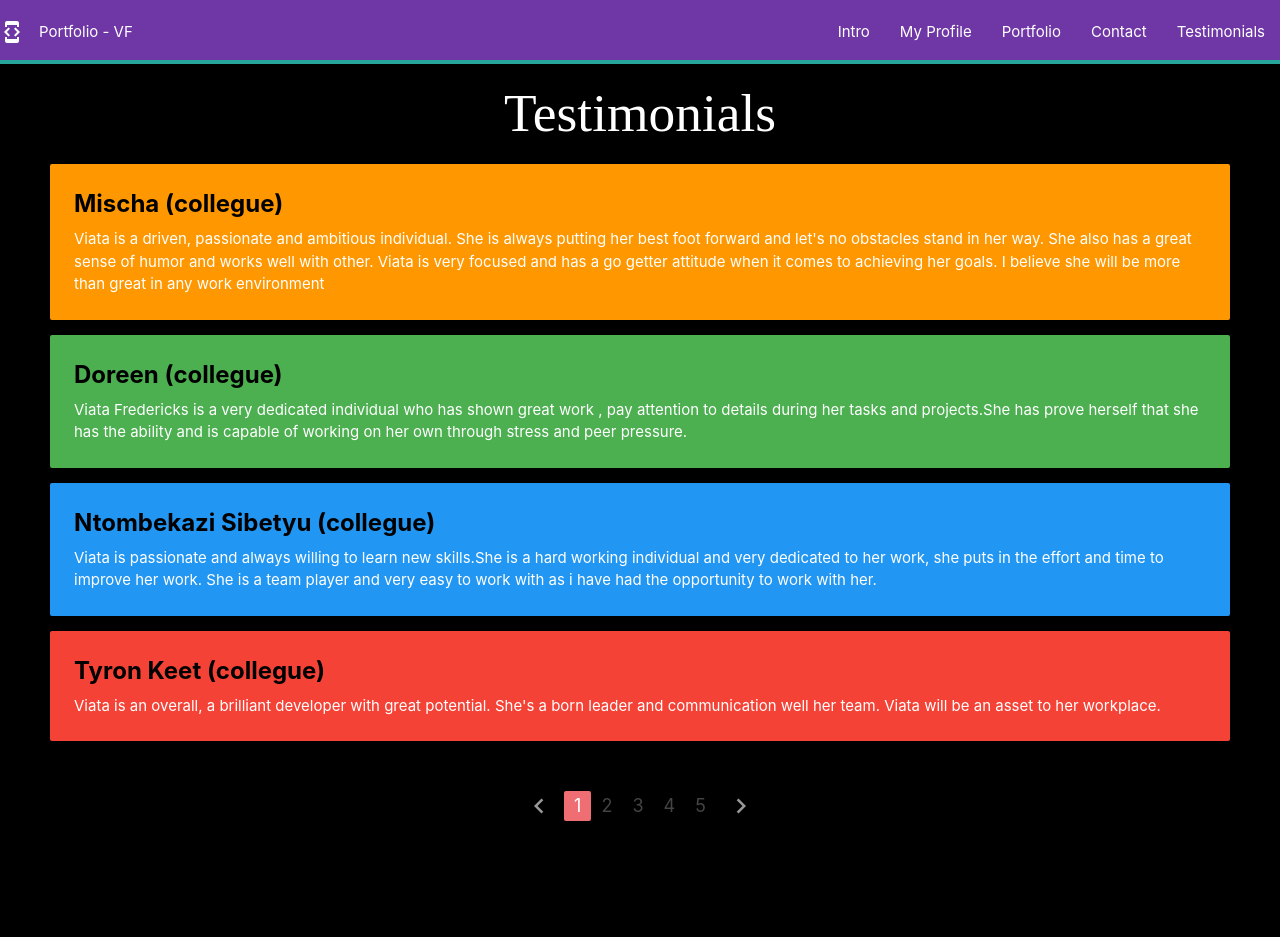
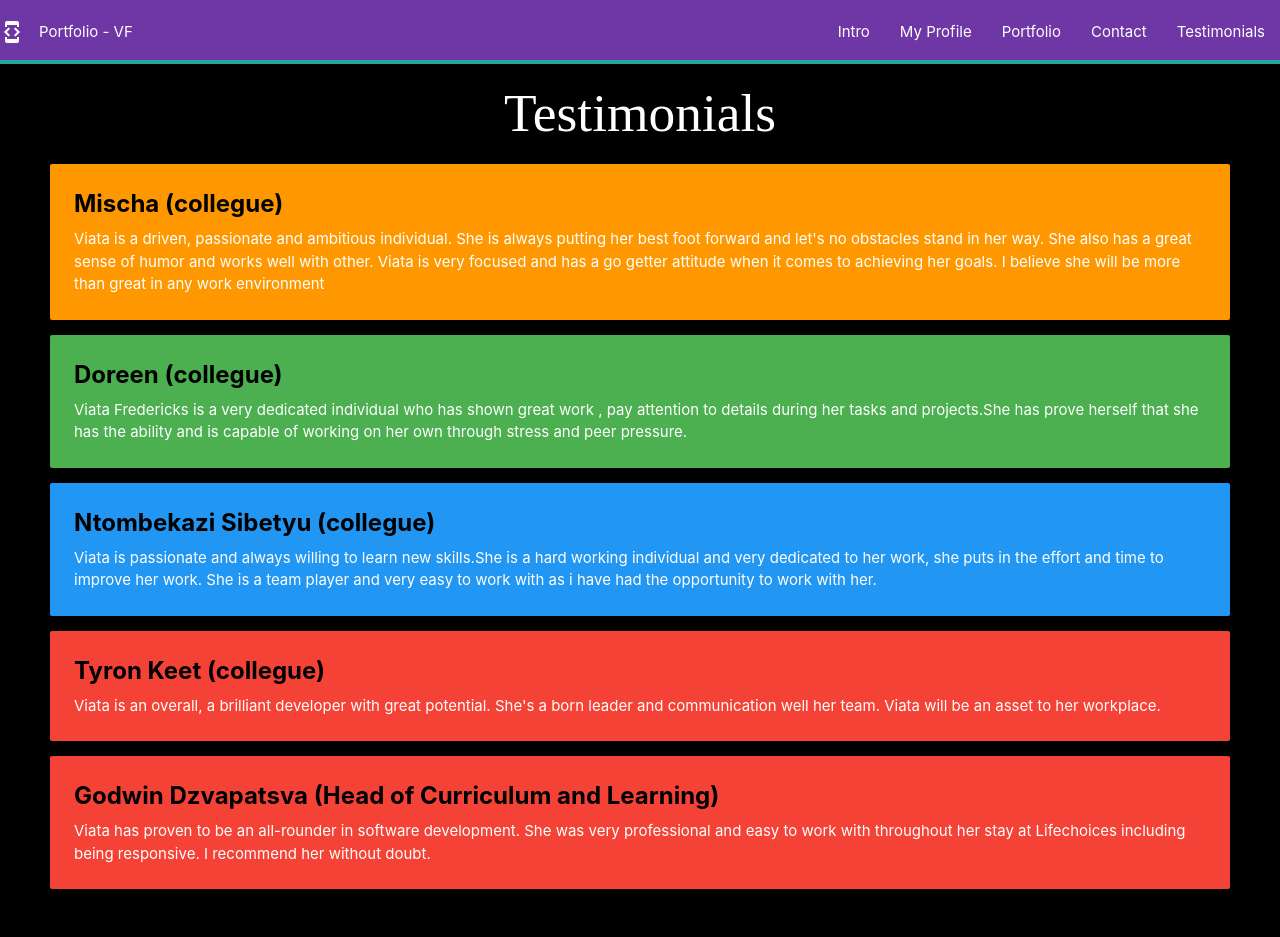
Before and after one commit to ViataF/Portfolio, a React (Create React App) app: page /testimonial in a window 1280 px wide. Shown: the top 937 px of the page. Before the commit the page ends 836 px from the top, so only its background shows below. Built offline with nearby package versions, Linux system fonts and the light colour scheme.

Commit message:
testimonial added

```diff
--- a/src/components/layout/pages/Testimonials.js
+++ b/src/components/layout/pages/Testimonials.js
@@ -68,6 +68,21 @@
           </div>
         </div>
       </div>
+      <div className="col s12 m6">
+        <div className="card red">
+          <div className="card-content black-text">
+            <span className="card-title" style={Style}>
+              Godwin Dzvapatsva (Head of Curriculum and Learning)
+            </span>
+            <p className="white-text">
+              Viata has proven to be an all-rounder in software development. She
+              was very professional and easy to work with throughout her stay at
+              Lifechoices including being responsive. I recommend her without
+              doubt.
+            </p>
+          </div>
+        </div>
+      </div>
     </div>
   );
 };
```
